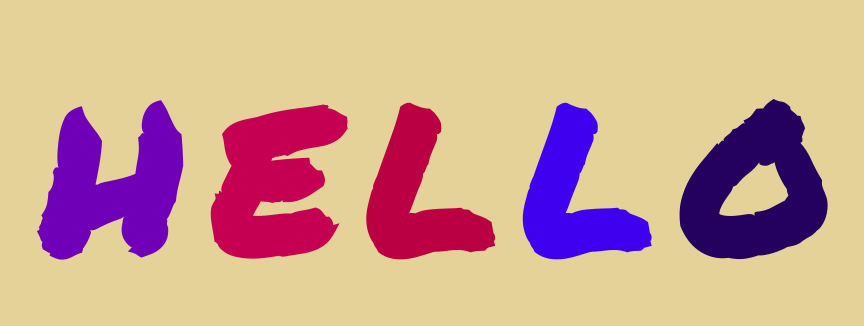
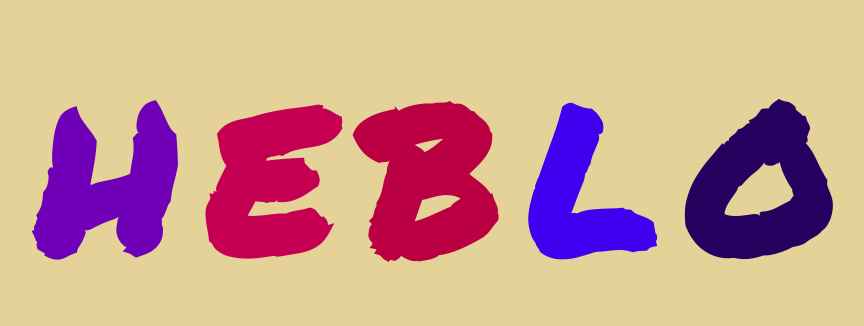
Before and after one commit to IrinaWPB/AnimatedDemo, a plain HTML site: page index.html in a window 1280 px wide. Shown: the part 244-570 px from the top of the page, without its empty margins (222-1086 px from the left). Drawn offline with Linux system fonts and the light colour scheme.

Commit message:
changed letter

```diff
--- a/index.html
+++ b/index.html
@@ -15,7 +15,7 @@
     <h1>
         <span class="letter">H</span>
         <span class="letter">E</span>
-        <span class="letter">L</span>
+        <span class="letter">B</span>
         <span class="letter">L</span>
         <span class="letter">O</span>
     </h1>
```
